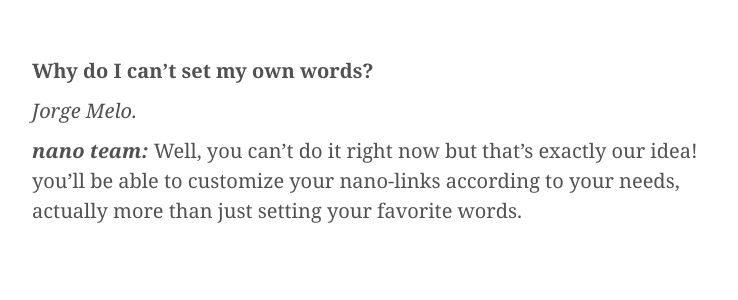
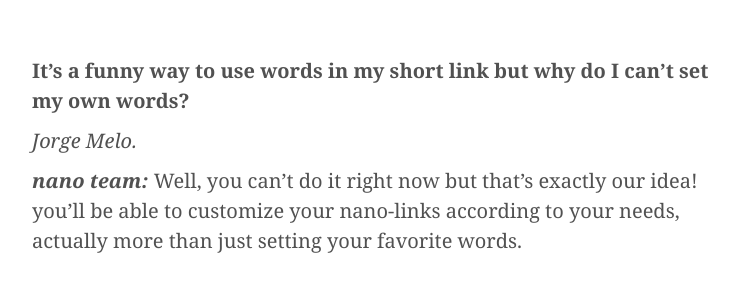
Before and after one commit to nanoshort/nanoshort.github.io, a Jekyll site: the page built from faq.md, in a window 1280 px wide, cut to the strip 354-686 px from the top of the page. Shown: the top 300 px of the strip, without its empty margins (258-996 px from the left). Built offline with Jekyll 4.4.1, drawn with Linux system fonts in a browser that asks for light colours; some web fonts are replaced.

Commit message:
personalizando un poco

```diff
--- a/404.html
+++ b/404.html
@@ -3,7 +3,7 @@
 title: "404"
 image: /assets/images/luke.png
 video:
-   mp4: /assets/videos/luke.mp4
+   mp4: /assets/videos/travolta.gif
 ---
 
 <div id="post-info">
--- a/assets/css/default.css
+++ b/assets/css/default.css
@@ -487,7 +487,7 @@
 .copyright {
 	color: inherit;
 	font-size: 14px;
-	text-transform: uppercase;
+/*	text-transform: uppercase; */
 	bottom: 10px;
 	position: absolute;
 }
--- a/faq.md
+++ b/faq.md
@@ -3,7 +3,7 @@
 title: FAQ
 ---
 
-<b>Why do I can't set my own words?</b>
+<b>It's a funny way to use words in my short link but why do I can't set my own words?</b>
 
 <i>Jorge Melo.</i>
 
```
Also changed, not shown: legal.md (line endings or trailing spaces), 1 other file.
